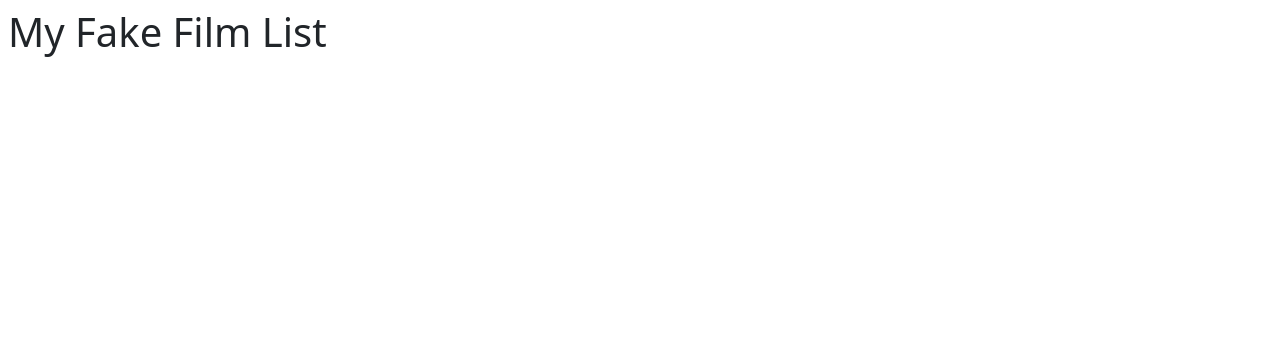
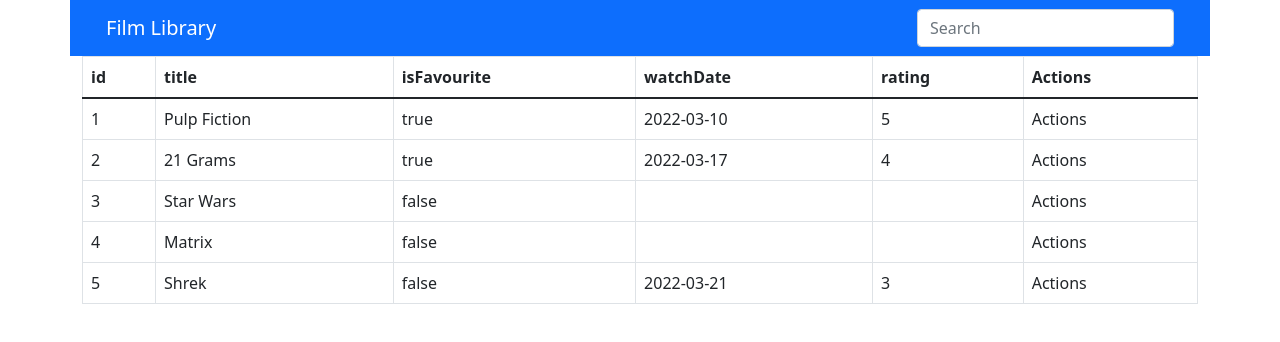
Before and after one commit to giuseppemauro99/WA1-BigLabs, a React (Create React App) app in the folder biglab1/: page / in a window 1280 px wide. Shown: the top 342 px of the page. Built offline with nearby package versions, Linux system fonts and the light colour scheme.

Commit message:
added navbar

```diff
--- a/biglab1/src/App.css
+++ b/biglab1/src/App.css
@@ -1,5 +1,9 @@
+.SearchBar {
+  text-align: center;
+}
+
 .App {
-  text-align: center;
+  text-align: left;
 }
 
 .App-logo {
--- a/biglab1/src/App.js
+++ b/biglab1/src/App.js
@@ -1,8 +1,9 @@
 import './App.css';
-import {Table,Col,Row} from 'react-bootstrap';
+import {Table,Col,Row, Container, Navbar, Nav, Form} from 'react-bootstrap';
 import "bootstrap/dist/css/bootstrap.min.css";
 import dayjs from 'dayjs';
 import {Film, FilmLibrary} from "./FilmLibrary.js";
+import {FilmRating} from "./components/FilmComponents.js";
 
 const FakeFilmList = [
   new Film(1,"Pulp Fiction", true, dayjs("March 10, 2022"), 5),
@@ -12,21 +13,39 @@ const FakeFilmList = [
   new Film(5,"Shrek", false, dayjs("March 21, 2022"), 3)
 ]
 
-function PageTitle(props){
+function SearchBar(props){
   return(
-    <Col>
-      <h1>My Fake Film List</h1>
-    </Col>
+    <Form>
+      <Form.Group>
+        <Form.Control type="text" placeholder="Search" />
+      </Form.Group>
+    </Form>
+  );
+}
+
+function NavigationBar(props){
+  return(
+    <Navbar bg="primary" variant="dark">
+      <Container>
+        <Navbar.Brand href="#">Film Library</Navbar.Brand>
+        <Nav>
+          <SearchBar />
+        </Nav>
+      </Container>
+    </Navbar>
   );
 }
 
 function App() {
   return (
-    <Table>
+    <Container className='App'>
       <Row>
-        <PageTitle />
+        <NavigationBar />
       </Row>
-    </Table>
+      <Row>
+        <FilmRating films={FakeFilmList}/>
+      </Row>
+    </Container>
   );
 }
 
--- a/biglab1/src/FilmLibrary.js
+++ b/biglab1/src/FilmLibrary.js
@@ -15,7 +15,7 @@ function FilmLibrary(){
         return [...this.films].sort((a,b) => {
                 if(a.watchDate == undefined) return 1; //mette alla fine gli undefined
                 if(b.watchDate == undefined) return -1;
-                a.watchDate.isAfter(b.dateWatched) ? 1 : -1;
+                a.watchDate.isAfter(b.watchDate) ? 1 : -1;
                 });
     }
 
--- /dev/null
+++ b/biglab1/src/components/FilmComponents.js
@@ -0,0 +1,45 @@
+import "bootstrap-icons/font/bootstrap-icons.css";
+import {Container, Row, Col, Table, Button} from 'react-bootstrap';
+
+function FilmRating(props){
+    return(
+        <Col>
+            <FilmLibraryTable films={props.films} />
+        </Col>
+    );
+}
+
+function FilmLibraryTable(props){
+    return(
+        <Table stripped bordered>
+            <thead>
+                <tr>
+                    <th>id</th>
+                    <th>title</th>
+                    <th>isFavourite</th>
+                    <th>watchDate</th>
+                    <th>rating</th>
+                    <th>Actions</th>
+                </tr>
+            </thead>
+            <tbody>
+                { props.films.map( (film) => <FilmLibraryRow key={film.id} film={film}/> ) }
+            </tbody>
+        </Table>
+    );
+}
+
+function FilmLibraryRow(props){
+    return(
+        <tr>
+            <td>{props.film.id}</td>
+            <td>{props.film.title}</td>
+            <td>{props.film.isFavourite ? "true" : "false"}</td>
+            <td>{props.film.watchDate != undefined ? props.film.watchDate.format('YYYY-MM-DD') : ""}</td>
+            <td>{props.film.rating}</td>
+            <td>Actions</td>
+        </tr>
+    );
+}
+
+export {FilmRating};
```
